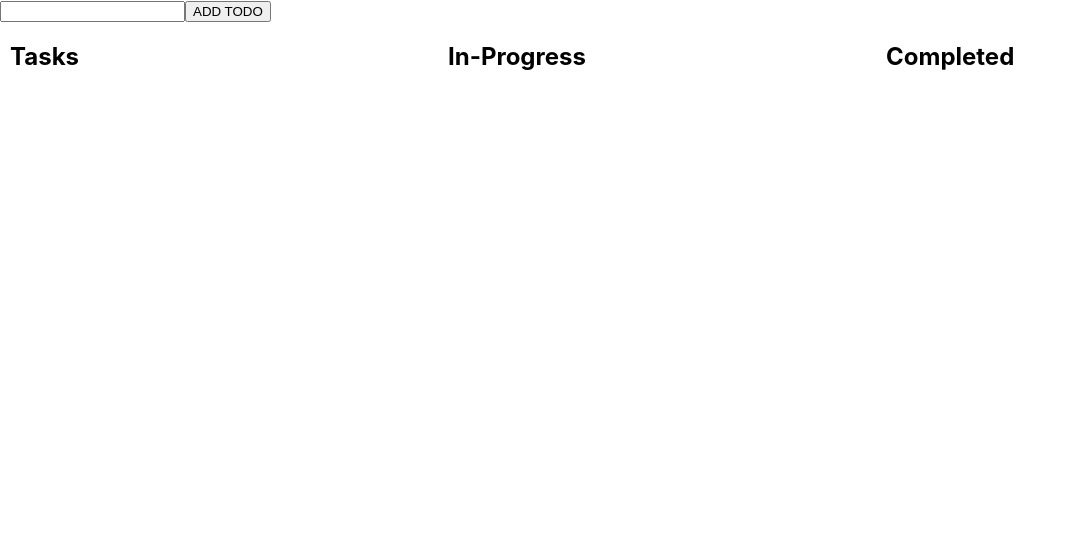
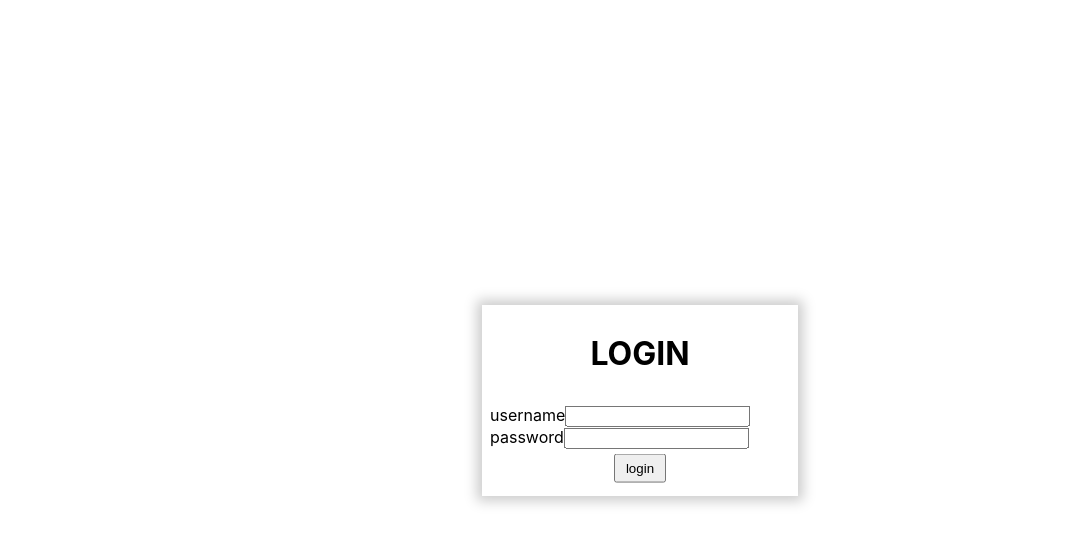
Before and after one commit to viditvyas99/Formik-todo, a React (Create React App) app in the folder projects/login-todo/: page / in a window 1280 px wide. Shown: the top 544 px of the page, without its empty margins (0-1076 px from the left). Built offline with nearby package versions, Linux system fonts and the light colour scheme.

Commit message:
huhi gyo

```diff
--- a/projects/login-todo/src/App.js
+++ b/projects/login-todo/src/App.js
@@ -2,15 +2,22 @@
 import './App.css';
 // import Todos from './component/Todos';
 import Todosdemo from './component/Todosdemo';
-// import Login from './component/Login';
+import Login from './component/Login';
+
+import { useSelector } from 'react-redux';
 
 function App() {
+  const user = useSelector((state)=>state.auth)
   return (
     <div >
-      {/* <Login/> */}
-      <Todosdemo></Todosdemo>
+
+{user?
+<Login/>
+:
+<Todosdemo/>
+}
     </div>
-  );
+  )
 }
 
 export default App;
--- a/projects/login-todo/src/component/Login.jsx
+++ b/projects/login-todo/src/component/Login.jsx
@@ -13,7 +13,7 @@ function Login() {
     })
     const handleSubmit =(values,{setSubmitting})=>{
         dispatch(login(values))
-        setSubmitting(false)
+        // setSubmitting(false)
 
     }
   return (
--- /dev/null
+++ b/projects/login-todo/src/component/Logout.jsx
@@ -0,0 +1,24 @@
+import React from 'react'
+import { useDispatch } from 'react-redux'
+import { logout } from '../features/auth/authSlice'
+import { useSelector } from 'react-redux'
+
+const Logout = () => {
+    const dispatch=useDispatch()
+    const user =useSelector((state)=>state.auth)
+
+    const handleLogout =(e)=>{
+        console.log(user)
+        console.log(e)
+        dispatch(logout())
+    }
+  return (
+    <div>
+      <button onClick={handleLogout} >
+        LOGOUT
+      </button>
+    </div>
+  )
+}
+
+export default Logout
--- a/projects/login-todo/src/component/Todosdemo.jsx
+++ b/projects/login-todo/src/component/Todosdemo.jsx
@@ -2,6 +2,7 @@ import React, { useState } from 'react';
 import { useSelector, useDispatch } from 'react-redux';
 import { addTodo, moveTodo, removeTodo, reorderTodos } from '../features/todo/todoSlice';
 import { DragDropContext, Draggable, Droppable } from 'react-beautiful-dnd';
+import Logout from './Logout';
 
 export default function Todos() {
   const columns = {
@@ -13,6 +14,8 @@ export default function Todos() {
   const [input, setInput] = useState('');
   const todos = useSelector((state) => state.todos);
   const dispatch = useDispatch();
+  const user = useSelector((state)=>state.auth)
+  console.log(user)
 
   const handleAddTodo = () => {
     if (input) {
@@ -103,6 +106,7 @@ export default function Todos() {
           ))}
         </div>
       </DragDropContext>
+      <Logout/>
     </div>
   );
 }
```
Also changed, not shown: projects/login-todo/src/index.js (+2 -36 lines).
